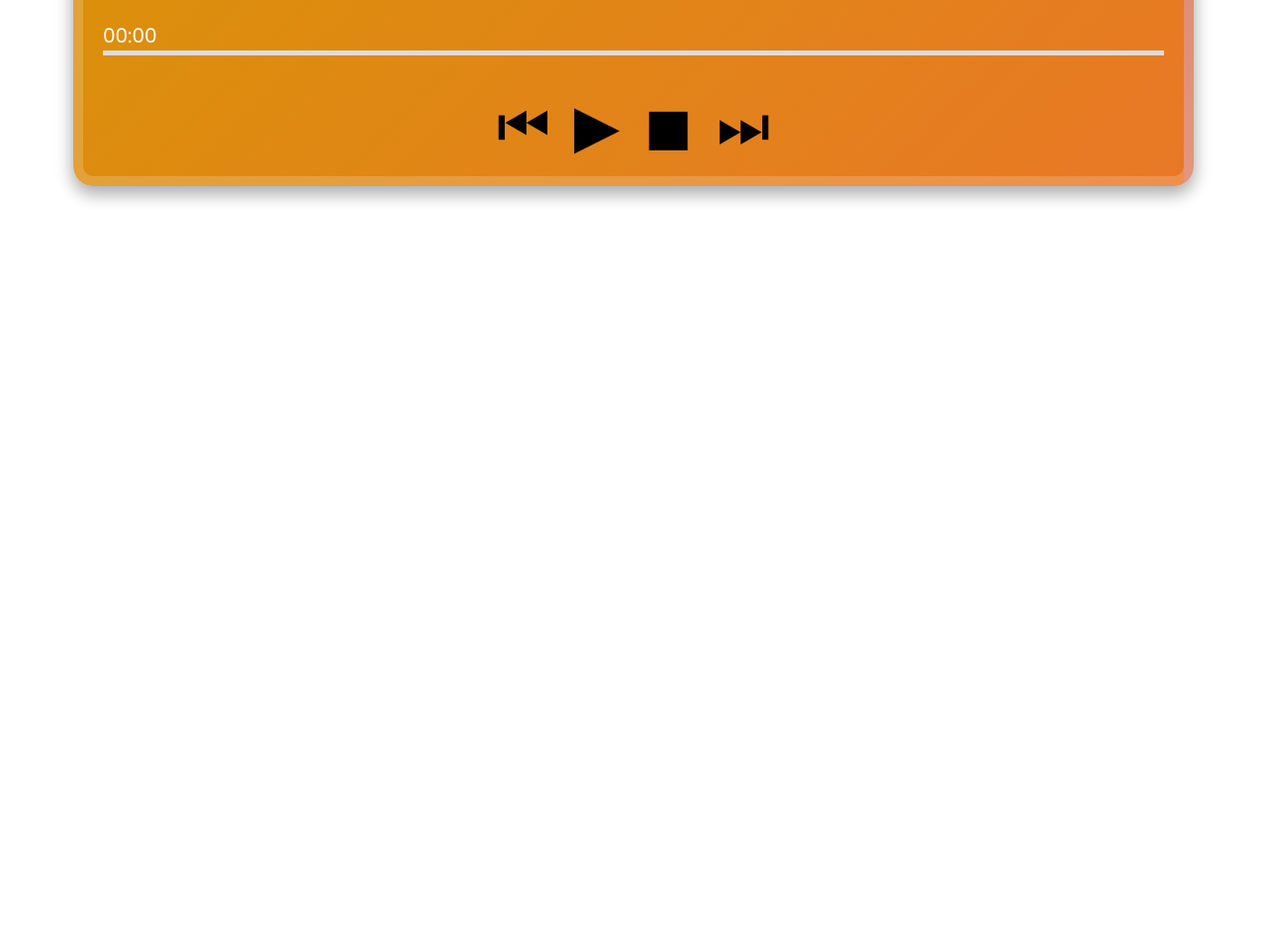
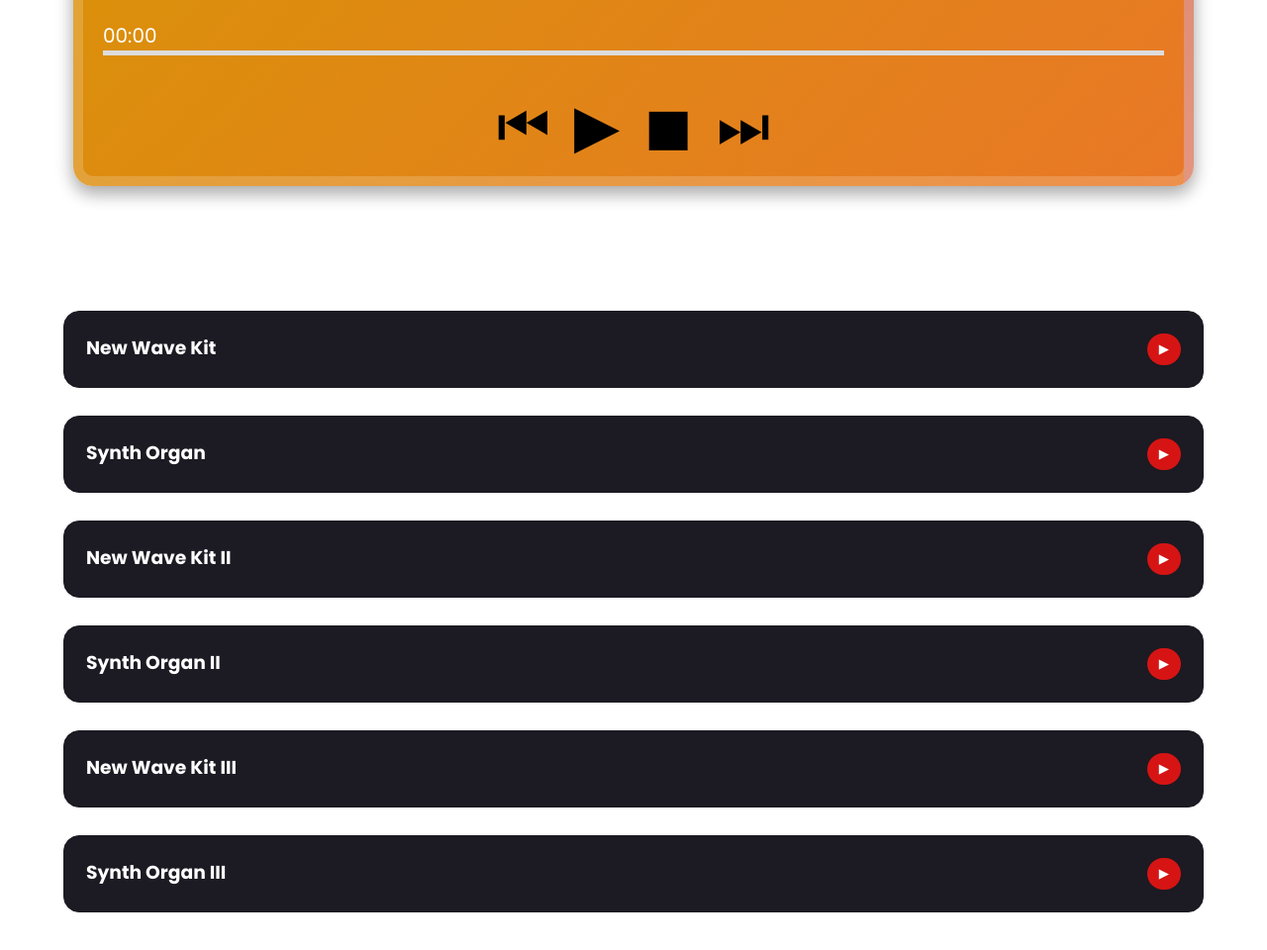
Before and after one commit to vivienphang/music-prototype, a plain HTML site: page AudioPlayer/audio.html in a window 1280 px wide. Shown: the part 701-1661 px from the top of the page at 99% size. Before the commit the page ends 1001 px from the top, so only its background shows below. Drawn offline with Linux system fonts and the light colour scheme.

Commit message:
feat: added section for other song lists, refactored cards in audio file

```diff
--- a/AudioPlayer/audio.html
+++ b/AudioPlayer/audio.html
@@ -56,6 +56,8 @@
       </div>
     </section>
 
+    <section class="cards-container"></section>
+
     <script type="module" src="../main.js"></script>
   </body>
 </html>
--- a/AudioPlayer/audio.js
+++ b/AudioPlayer/audio.js
@@ -1,6 +1,19 @@
+import cardRenderer from "./cards.js";
+
 export default function createAudioPlayer(containerId, playlist) {
+  const container = document.getElementById(containerId);
+  if (!container) {
+    console.error("Container not found");
+    return;
+  }
+  if (playlist.length === 0) {
+    alert("No music to play :(");
+    return;
+  }
+
   // GLOBAL
   let currentTrackIndex = 0;
+
   // SETUP ELEMENTS
   const trackContainer = document.getElementById("track-container");
   const nowPlaying = document.getElementById("now-playing");
@@ -126,5 +139,6 @@ export default function createAudioPlayer(containerId, playlist) {
     }
     return button;
   }
-  console.log(playlist);
+
+  cardRenderer(".cards-container", playlist);
 }
--- /dev/null
+++ b/AudioPlayer/cards.js
@@ -0,0 +1,31 @@
+export default function cardRenderer(container, postsToShow) {
+  const cardsContainer = document.querySelector(container);
+  cardsContainer.innerHTML =
+    postsToShow.length > 0
+      ? postsToShow
+          .map(
+            (post, index) => `
+            <div class="card" key="${post.id}" data-index="${index}">
+              <div class="content">
+              <h3>${post.title}</h3>
+              <button>▶</button>
+              </div>
+            </div>`
+          )
+          .join("")
+      : "<div class='no-posts'>No songs available</div>";
+
+  const cards = cardsContainer.querySelectorAll(".card");
+  cards.forEach((card) => {
+    card.addEventListener("click", function () {
+      const index = parseInt(this.getAttribute("data-index"));
+      if (!isNaN(index)) {
+        document.dispatchEvent(
+          new CustomEvent("playSong", { detail: { index } })
+        );
+      } else {
+        console.error("Invalid index found:", this.getAttribute("data-index"));
+      }
+    });
+  });
+}
--- a/AudioPlayer/styles.css
+++ b/AudioPlayer/styles.css
@@ -261,3 +261,17 @@
   background: white;
   border-radius: 50%;
 }
+
+.card {
+  min-width: 90%;
+  background: #1c1a22;
+  color: #fff;
+}
+.card:hover {
+  background: #1c1a22;
+}
+
+.content {
+  display: flex;
+  justify-content: space-between;
+}
--- a/main.js
+++ b/main.js
@@ -1,6 +1,8 @@
 import createAudioPlayer from "./AudioPlayer/audio.js";
 import playlist from "./assets/index.js";
+import cardRenderer from "./AudioPlayer/cards.js";
 
 document.addEventListener("DOMContentLoaded", function () {
   createAudioPlayer("music-container", playlist);
+  cardRenderer(".cards-container", playlist);
 });
```
